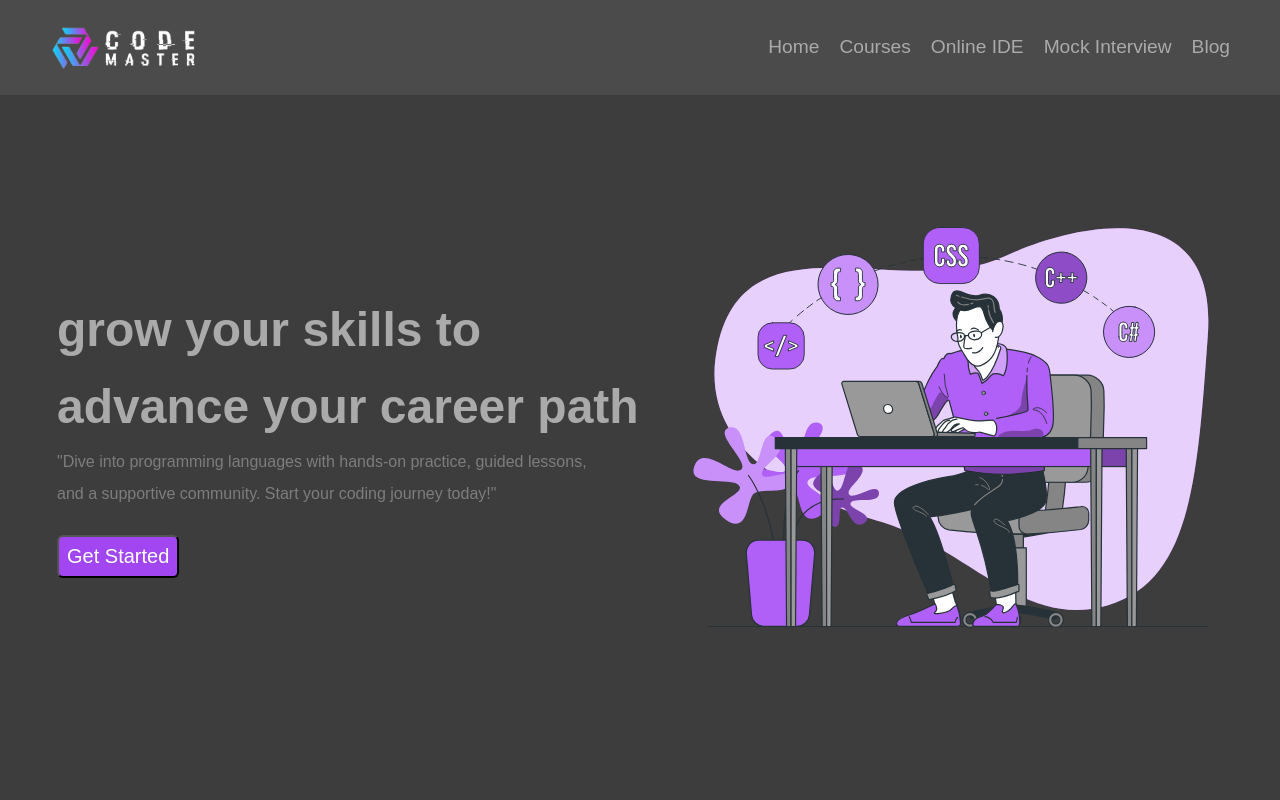
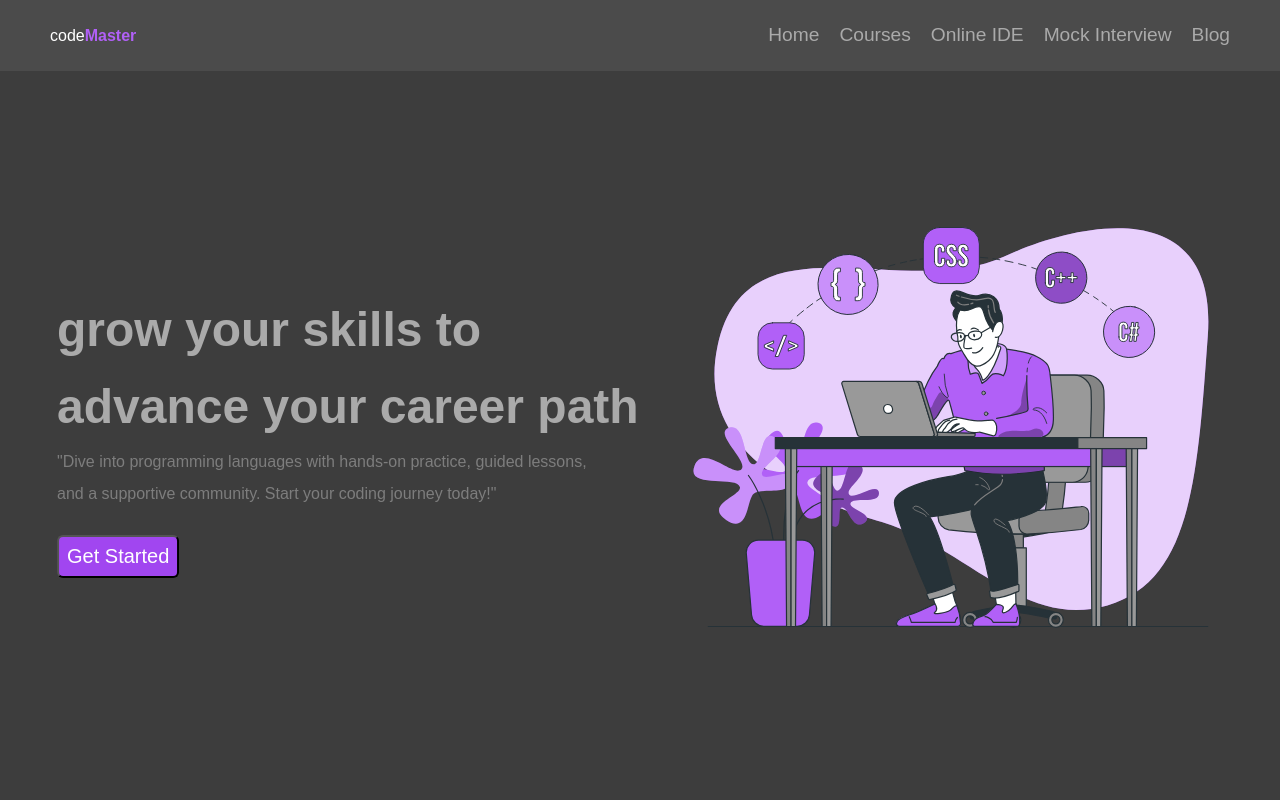
Before and after one commit to Syed-Zaheerudeen/syed-zaheerudeen.github.io, a plain HTML site: page index.html in a window 1280 px wide. Shown: the top 800 px of the page. Drawn offline with nearby package versions, Linux system fonts and the light colour scheme.

Commit message:
Update index.html

```diff
--- a/index.html
+++ b/index.html
@@ -5,10 +5,6 @@
     <meta charset="UTF-8">
     <meta name="viewport" content="width=device-width, initial-scale=1.0">
     <title>CodeMaster</title>
-
-    <!-- icon -->
-
-    <link rel="shortcut icon" href="images/newLogo2.png" type="image/x-icon">
 
     <!-- css -->
     <link rel="stylesheet" href="styles.css">
@@ -21,7 +17,7 @@
     <header>
         <nav>
             <div class="logo">
-                <img src="images/newLogo1.png"  alt="">
+                code<b>Master</b>
             </div>
 
             <ul class="nav-links computer">
```
